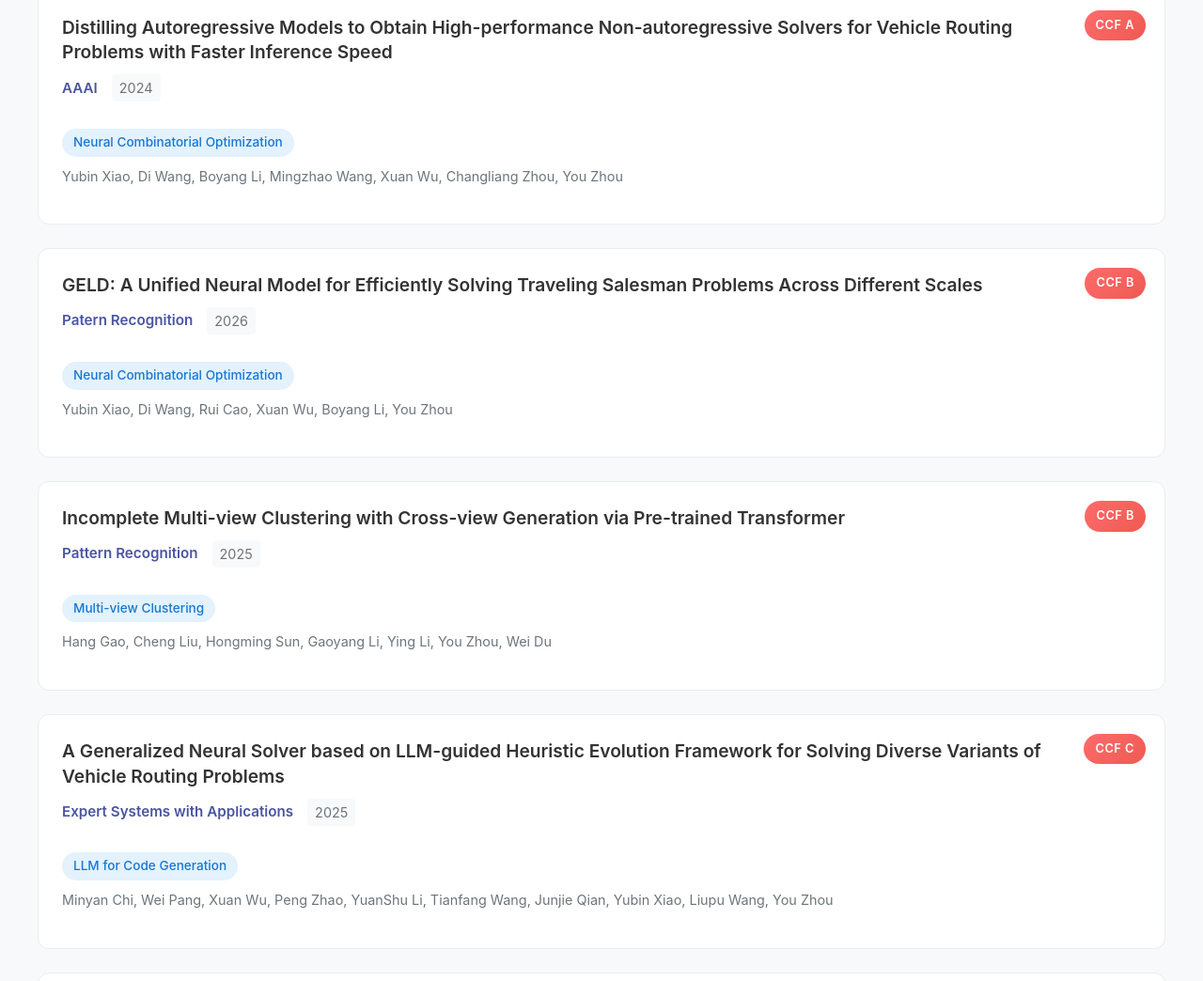
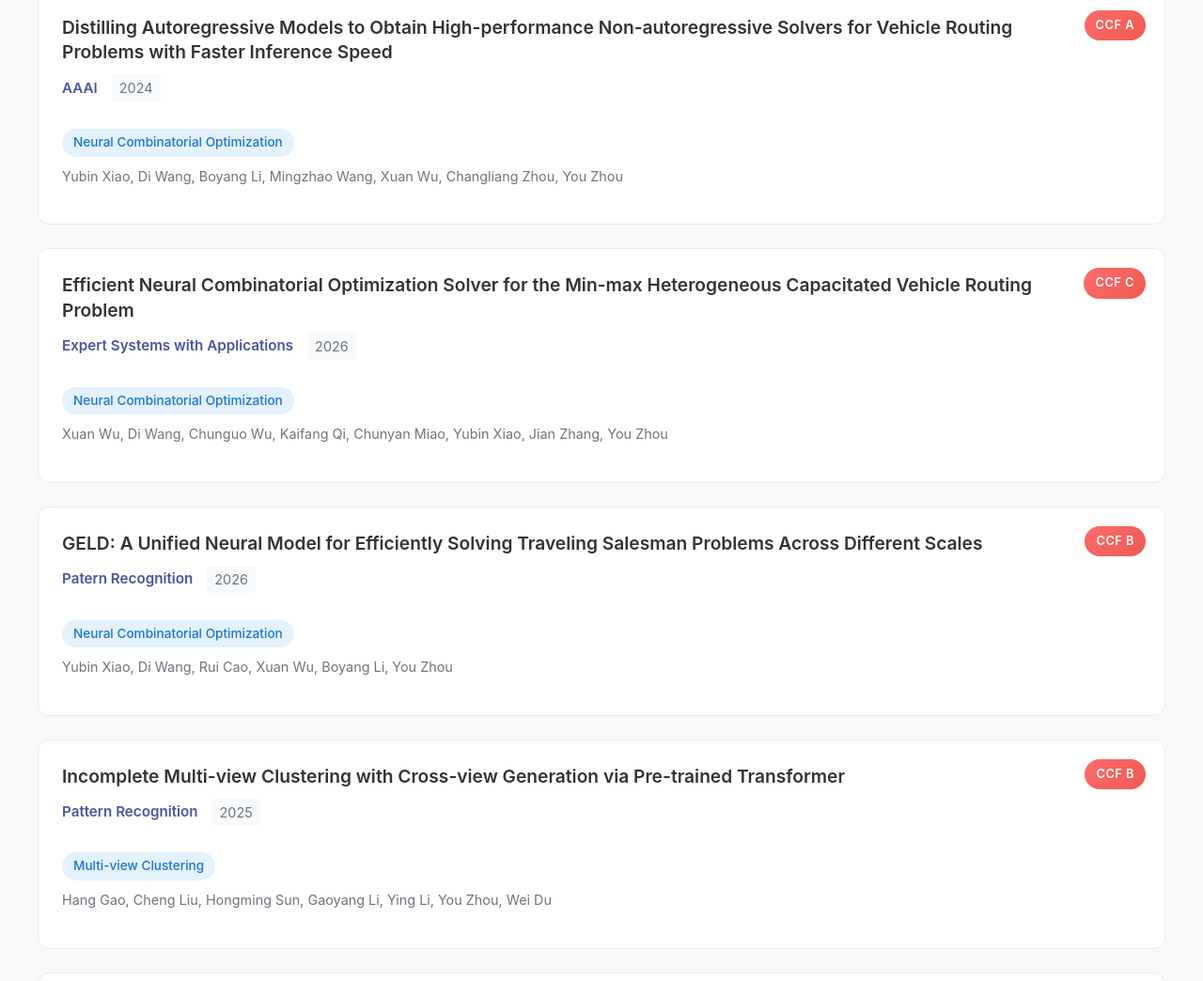
Before and after one commit to jlu-neo-lab/jlu-neo-lab.github.io, a website: page pages/research.html in a window 1280 px wide. Shown: the part 2817-3861 px from the top of the page at 94% size. Drawn offline with Linux system fonts and the light colour scheme.

Commit message:
Update research.html

```diff
--- a/pages/research.html
+++ b/pages/research.html
@@ -41,7 +41,7 @@
 
 
                 <!-- 论文卡片 -->
-                <div class="publication-card clickable-research" data-research="spaef">
+                <div class="publication-card clickable-research" data-research="deco">
                     <div class="publication-header">
                         <h3 class="publication-title">Learning to Handle Constrained Routing Problems From a Decoupling Perspective</h3>
                         <div class="publication-venue">
@@ -220,6 +220,24 @@
                         <p class="authors">Yubin Xiao, Di Wang, Boyang Li, Mingzhao Wang, Xuan Wu, Changliang Zhou, You Zhou</p>
                     </div>
                     <div class="publication-badge ccf-a">CCF A</div>
+                </div>
+
+
+
+                <!-- 论文卡片 -->
+                <div class="publication-card clickable-research" data-research="echo">
+                    <div class="publication-header">
+                        <h3 class="publication-title">Efficient Neural Combinatorial Optimization Solver for the Min-max Heterogeneous Capacitated Vehicle Routing Problem</h3>
+                        <div class="publication-venue">
+                            <span class="venue-name">Expert Systems with Applications</span>
+                            <span class="publication-date">2026</span>
+                        </div>
+                    </div>
+                    <div class="publication-content">
+                        <p class="research-area">Neural Combinatorial Optimization</p>
+                        <p class="authors"> Xuan Wu, Di Wang, Chunguo Wu, Kaifang Qi, Chunyan Miao, Yubin Xiao, Jian Zhang, You Zhou  </p>
+                    </div>
+                    <div class="publication-badge ccf-a">CCF C</div>
                 </div>
 
                 <!-- 论文卡片 -->
```
